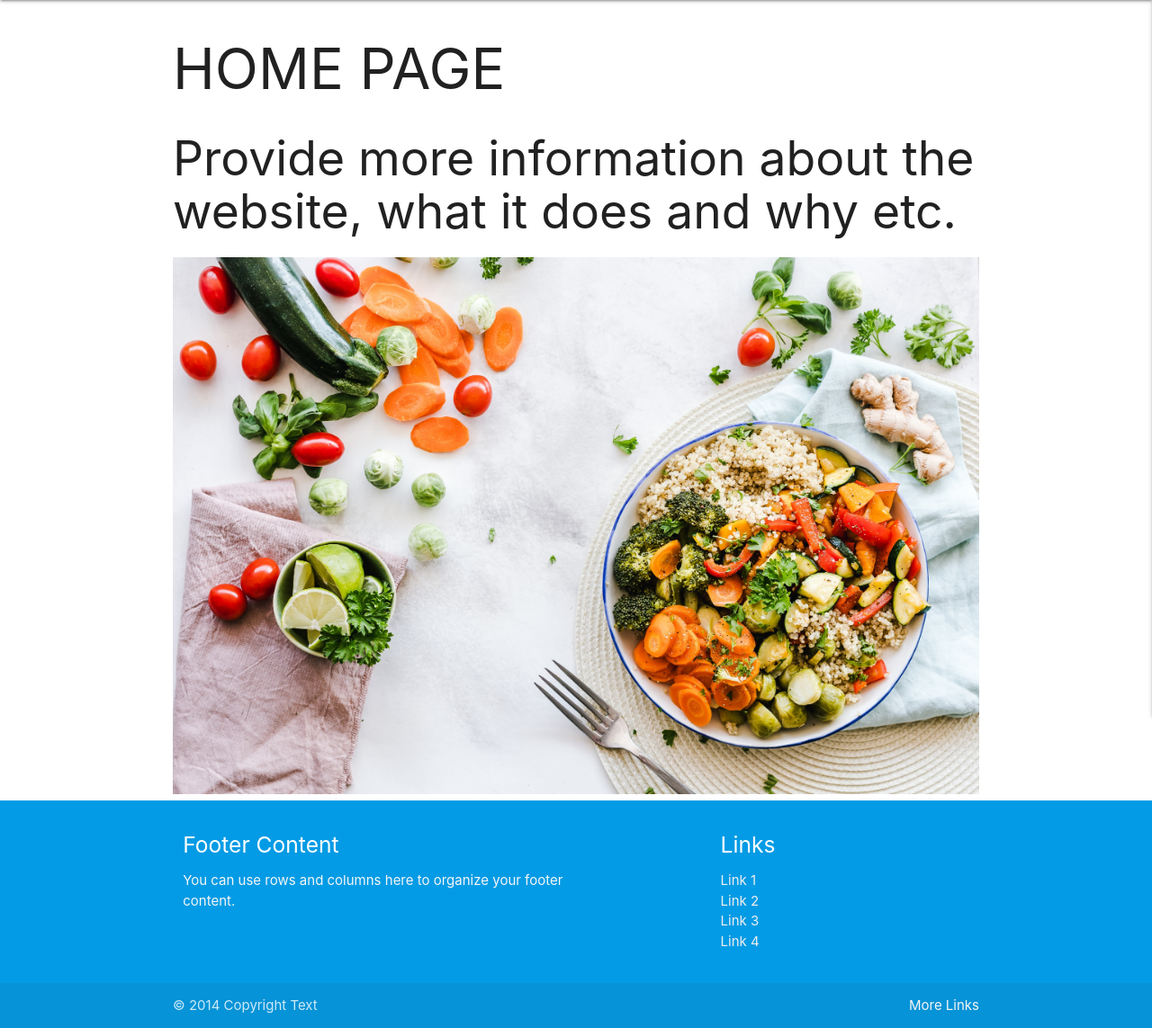
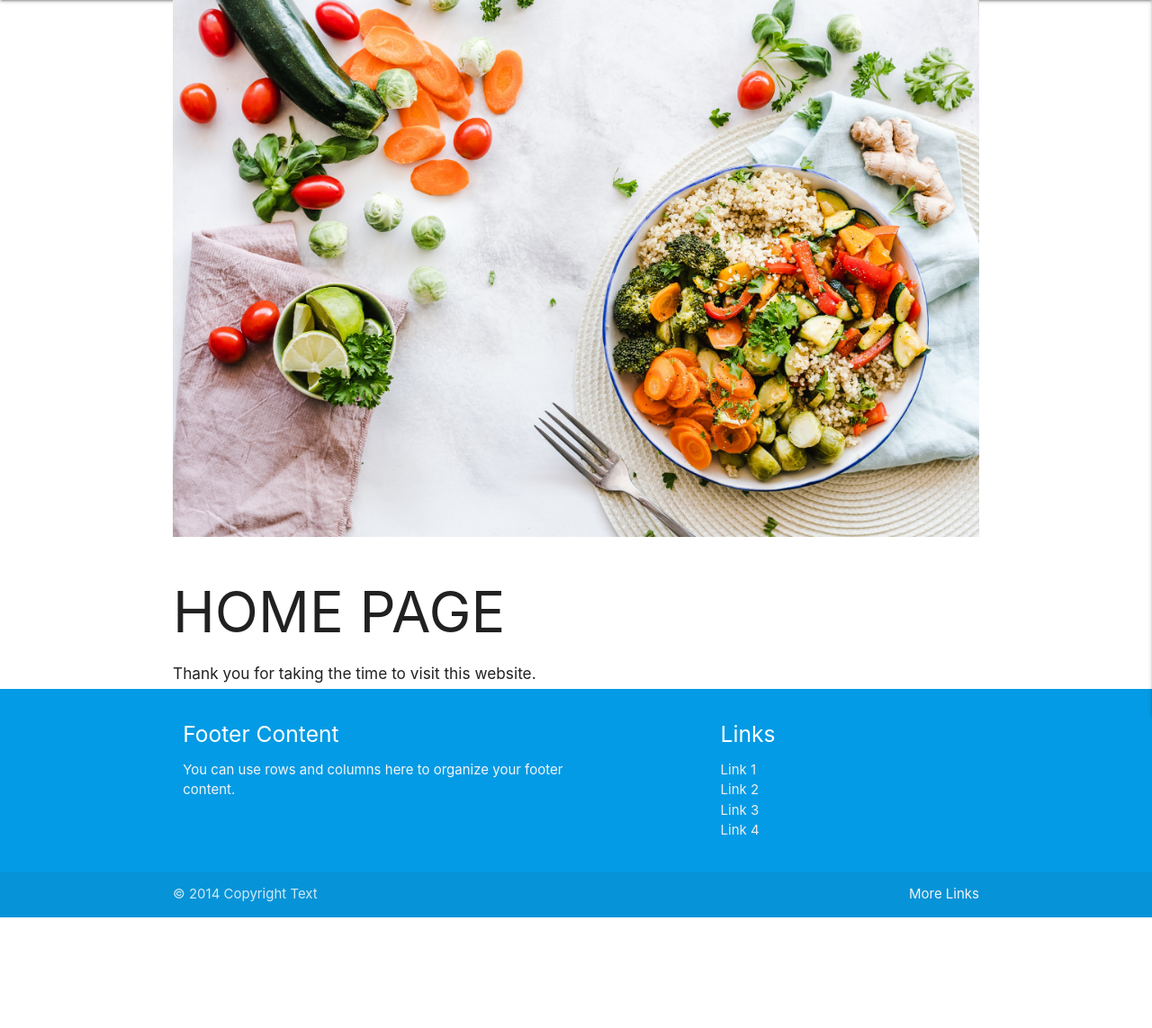
Before and after one commit to Antony-Thornton/MS3---Online-Cookbook, a Flask app: page / in a window 1280 px wide. Shown: the part 64-1207 px from the top of the page at 90% size. After the commit the page ends 1084 px from the top, so only its background shows below. Run offline with Flask 2, Linux system fonts and the light colour scheme; some libraries are stand-ins or nearby versions.

Commit message:
Moved the image on the home page above the h1 and started adding text

```diff
--- a/templates/home.html
+++ b/templates/home.html
@@ -1,10 +1,12 @@
 {% extends "base.html" %}
 {% block content %}
 
+<img src="static/assets/images/pexels-ella-olsson-1640777.jpg" alt="Placeholder image" style="width: 100%;">
+
 <H1>HOME PAGE</H1>
-<h2>Provide more information about the website, what it does and why etc.</h2>
+<h6>Thank you for taking the time to visit this website. </h6>
 
 
-<img src="static/assets/images/pexels-ella-olsson-1640777.jpg" alt="Placeholder image" style="width: 100%;">
+
 
 {% endblock %}
```
